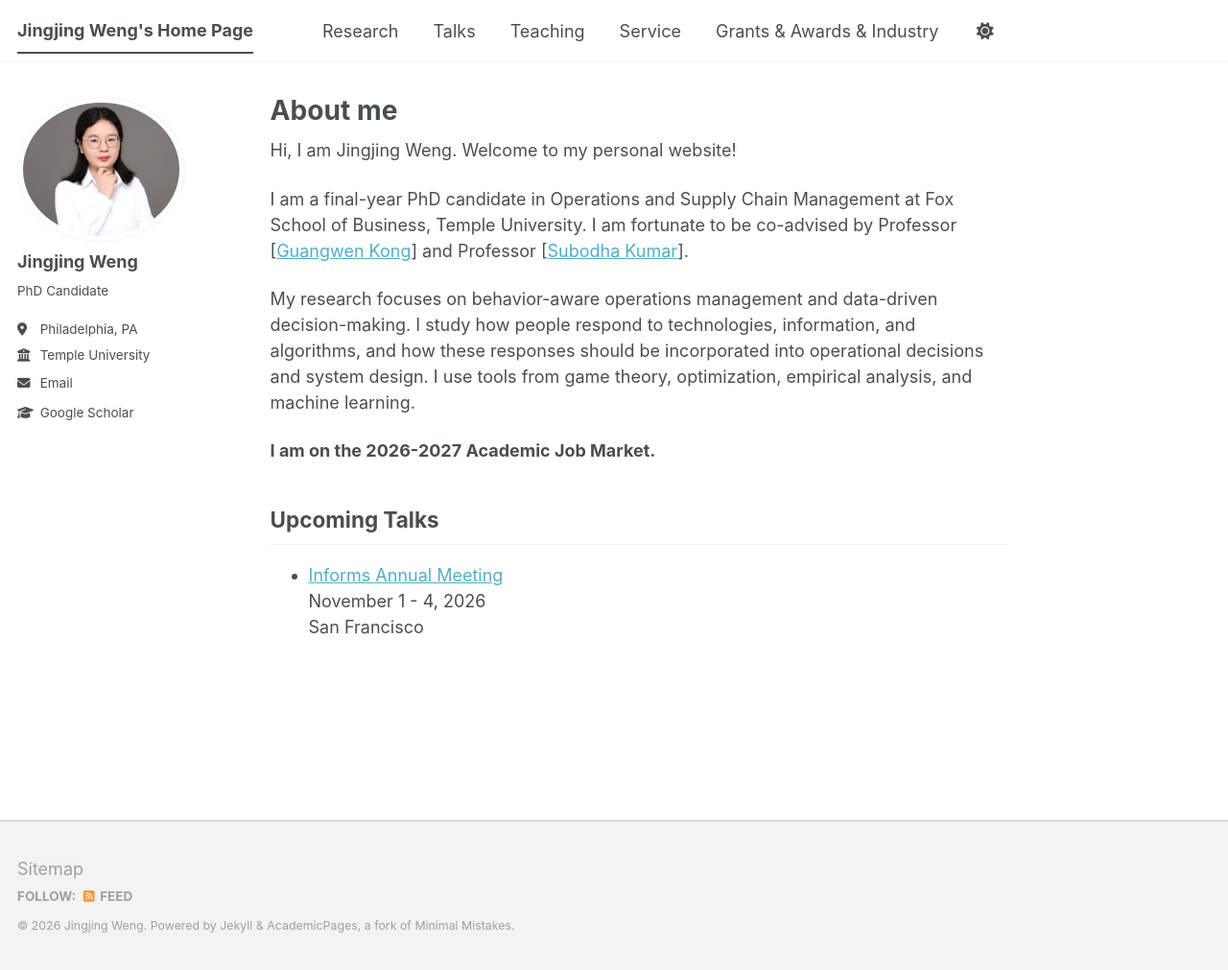
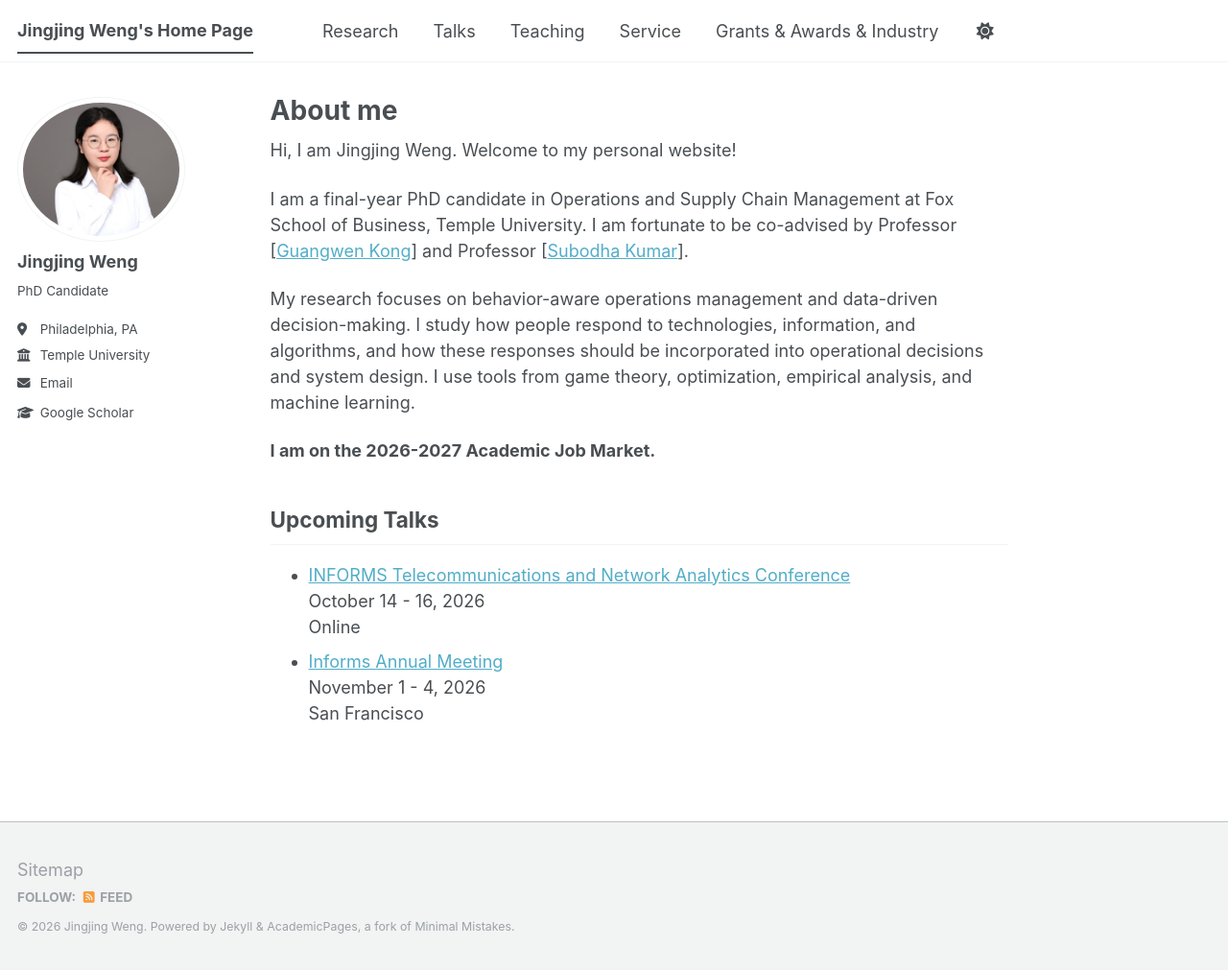
Before and after one commit to JingjingWeng/JingjingWeng.github.io, a Jekyll site: the page built from _pages/about.md, in a window 1280 px wide and 1011 px high. Shown: the whole window at 96% size. Built offline with Jekyll 4.4.1, drawn with Linux system fonts in a browser that asks for light colours; a script bundle is joined from its source files by our own code; library files that are not in the unit come from our copies.

Commit message:
Update about.md

```diff
--- a/_pages/about.md
+++ b/_pages/about.md
@@ -23,6 +23,9 @@ My research focuses on behavior-aware operations management and data-driven deci
 </div>
 
 ## Upcoming Talks
+* [INFORMS Telecommunications and Network Analytics Conference](https://sites.psu.edu/informstna/)<br>
+October 14 - 16, 2026<br>
+Online
 * [Informs Annual Meeting](https://meetings.informs.org/wordpress/annual/)<br>
 November 1 - 4, 2026<br>
 San Francisco
```
